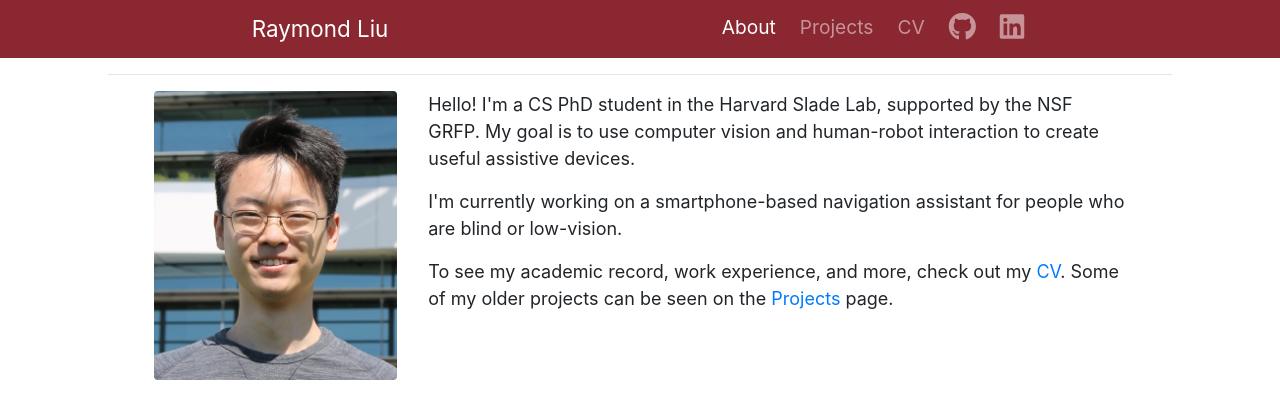
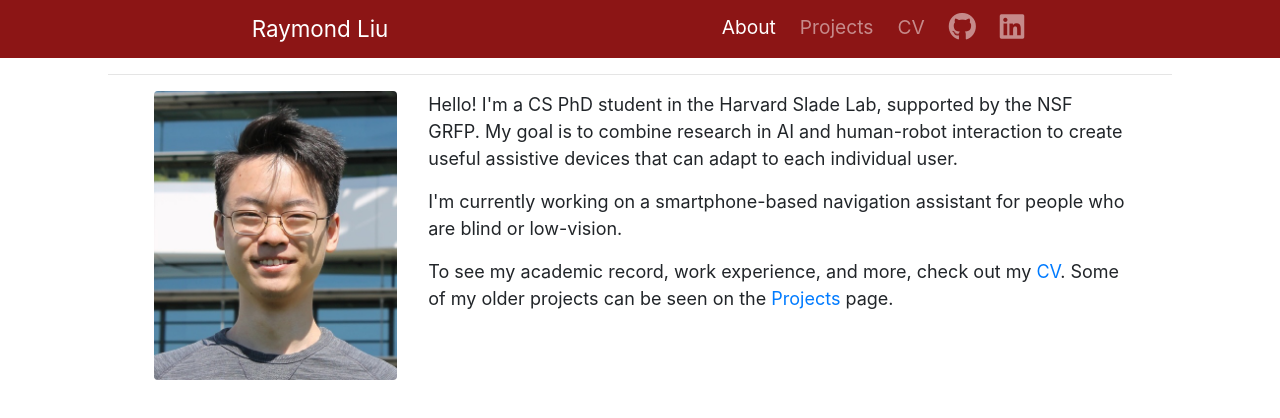
Before and after one commit to rl27/rl27.github.io, a plain HTML site: page index.html in a window 1280 px wide. Drawn offline with nearby package versions, Linux system fonts and the light colour scheme.

Commit message:
Optimizations

```diff
--- a/index.html
+++ b/index.html
@@ -1,19 +1,19 @@
 <!-- Very simple website layout by me. Feel free to copy / adapt. -->
 
 <!DOCTYPE html>
-<html>
-    <head><meta http-equiv="Content-Type" content="text/html; charset=utf-8">
-
+<html lang="en-US">
+    <head>
+        <meta http-equiv="Content-Type" content="text/html; charset=utf-8">
         <meta name="viewport" content="width=device-width, initial-scale=1">
+        <meta name="description" content="Raymond Liu — CS PhD student at Harvard">
 
         <title>Raymond Liu</title>
 
+        <link rel="stylesheet" href="https://maxcdn.bootstrapcdn.com/bootstrap/4.5.2/css/bootstrap.min.css">
+        <!-- <link rel="stylesheet" href="https://maxcdn.bootstrapcdn.com/font-awesome/4.7.0/css/font-awesome.min.css" media="screen"> -->
+        <!-- <script src="https://ajax.googleapis.com/ajax/libs/jquery/3.5.1/jquery.min.js"></script> -->
+        <!-- <script src="https://maxcdn.bootstrapcdn.com/bootstrap/4.5.2/js/bootstrap.min.js"></script> -->
         <!-- <link href="https://fonts.googleapis.com/css?family=Roboto:100,400,700" rel="stylesheet"> -->
-
-    <link rel="stylesheet" href="https://maxcdn.bootstrapcdn.com/bootstrap/4.5.2/css/bootstrap.min.css">
-    <link rel="stylesheet" href="https://maxcdn.bootstrapcdn.com/font-awesome/4.7.0/css/font-awesome.min.css" media="screen">
-    <script src="https://ajax.googleapis.com/ajax/libs/jquery/3.5.1/jquery.min.js"></script>
-    <script src="https://maxcdn.bootstrapcdn.com/bootstrap/4.5.2/js/bootstrap.min.js"></script>
         <link rel="stylesheet" href="assets_/style.css" media="screen">
 
         <!-- Font awesome 5 (for icons) -->
@@ -27,7 +27,7 @@
     <body>
 
     <header>
-        <nav class="navbar navbar-expand-sm navbar-dark justify-content-center" style="background-color:#8a2731;">
+        <nav class="navbar navbar-expand-sm navbar-dark justify-content-center" style="background-color:#8c1515;">
             <a class="navbar-brand px-2" href="#">Raymond Liu</a>
 
             <button class="navbar-toggler" type="button" data-toggle="collapse" data-target="#navbarSupportedContent" aria-controls="navbarSupportedContent" aria-expanded="false" aria-label="Toggle navigation">
@@ -40,8 +40,12 @@
                         <li class="px-1 nav-item active"><a class="nav-link" href="#">About</a></li>
                         <li class="px-1 nav-item"><a class="nav-link" href="projects">Projects</a></li>
                         <li class="px-1 nav-item"><a class="nav-link" href="https://rl27.github.io/cv">CV</a></li>
-                        <li class="px-1 nav-item"><a class="nav-link" href="https://github.com/rl27"><i class="fab fa-github" style="font-size:28px;"></i></a></li>
-                        <li class="px-1 nav-item"><a class="nav-link" href="https://www.linkedin.com/in/raymondzl"><i class="fab fa-linkedin" style="font-size:28px;"></i></a></li>
+                        <li class="px-1 nav-item"><a class="nav-link" href="https://github.com/rl27" aria-label="GitHub">
+                            <i class="fab fa-github" style="font-size:28px;" aria-hidden="true"></i>
+                        </a></li>
+                        <li class="px-1 nav-item"><a class="nav-link" href="https://www.linkedin.com/in/raymondzl" aria-label="LinkedIn">
+                            <i class="fab fa-linkedin" style="font-size:28px;" aria-hidden="true"></i>
+                        </a></li>
                     </ul>
                 </div>
             </div>
@@ -57,7 +61,7 @@
             </div>
 
             <div class="col-md-8 pl-3" id="description">
-                <p>Hello! I'm a CS PhD student in the Harvard Slade Lab, supported by the NSF GRFP. My goal is to use computer vision and human-robot interaction to create useful assistive devices.</p>
+                <p>Hello! I'm a CS PhD student in the Harvard Slade Lab, supported by the NSF GRFP. My goal is to combine research in AI and human-robot interaction to create useful assistive devices that can adapt to each individual user.</p>
                 <p>I'm currently working on a smartphone-based navigation assistant for people who are blind or low-vision.</p>
                 <p>To see my academic record, work experience, and more, check out my <a href="https://rl27.github.io/cv">CV</a>. Some of my older projects can be seen on the <a href="projects">Projects</a> page.</p>
             </div>
```
Also changed, not shown: projects/index.html (+19 -14 lines). Lines whose indentation alone changed are shown as unchanged.
